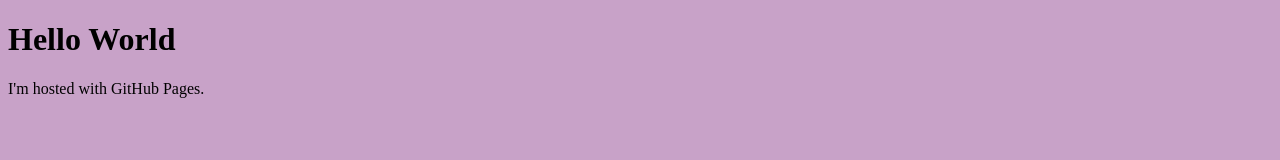
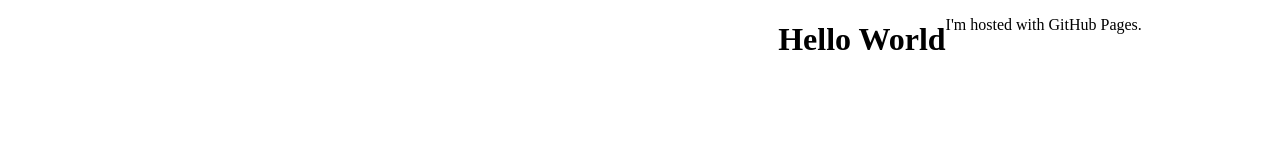
Before and after one commit to dakopen/dakopen.github.io, a plain HTML site: page index.html in a window 1280 px wide. Drawn offline with Linux system fonts and the light colour scheme.

Commit message:
update style

```diff
--- a/index.html
+++ b/index.html
@@ -9,6 +9,7 @@
 </head>
 
 <body>
+    <div class="center-div"></div>
     <h1>Hello World</h1>
     <p>I'm hosted with GitHub Pages.</p>
 </body>
--- a/style.css
+++ b/style.css
@@ -1,3 +1,14 @@
 body {
-    background-color: #C8A2C8;
+    display: flex;
+    justify-content: center;
+    height: 100vh;
+    margin: 0;
 }
+
+.center-div {
+    width: 80%;
+    max-width: 600px;
+    padding: 20px;
+    background-color: #FFFFFF;
+    text-align: left;
+}
```
